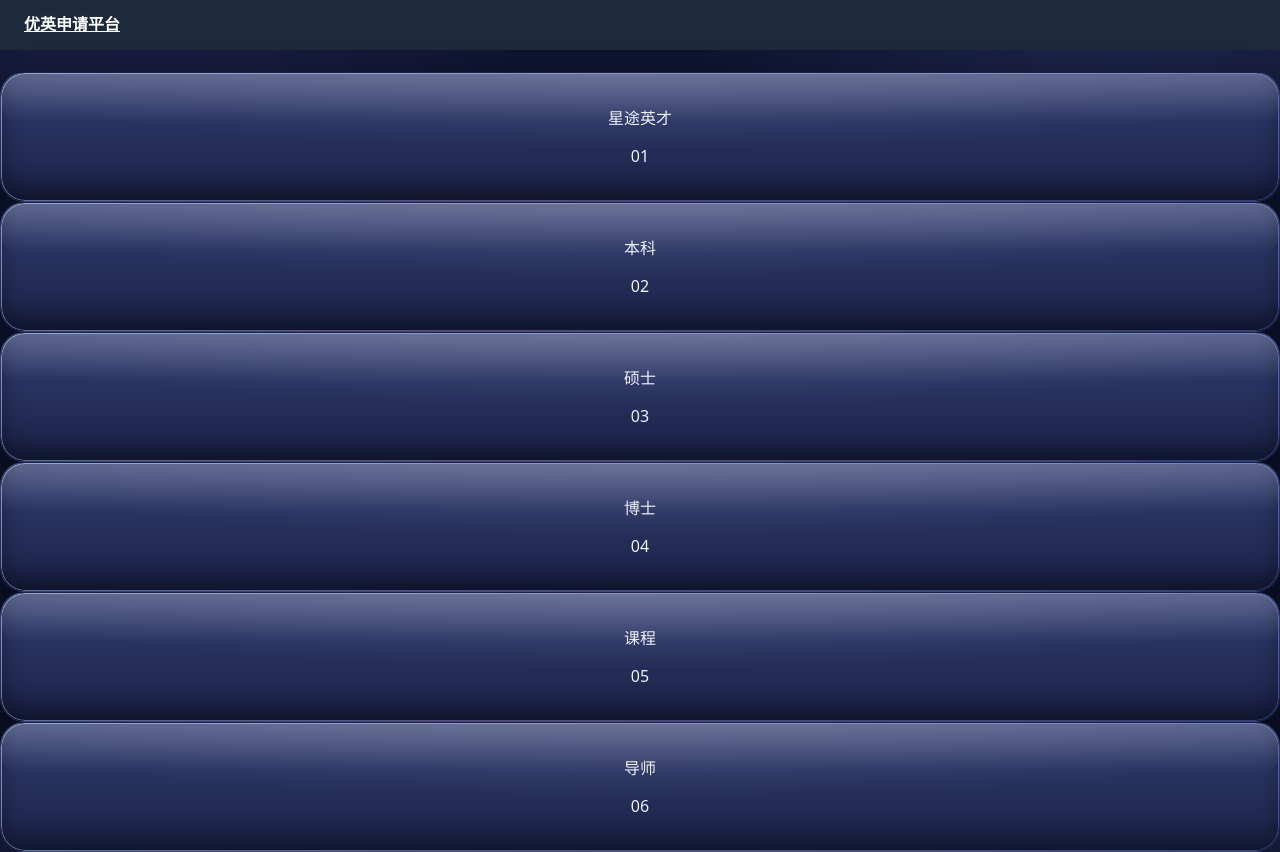
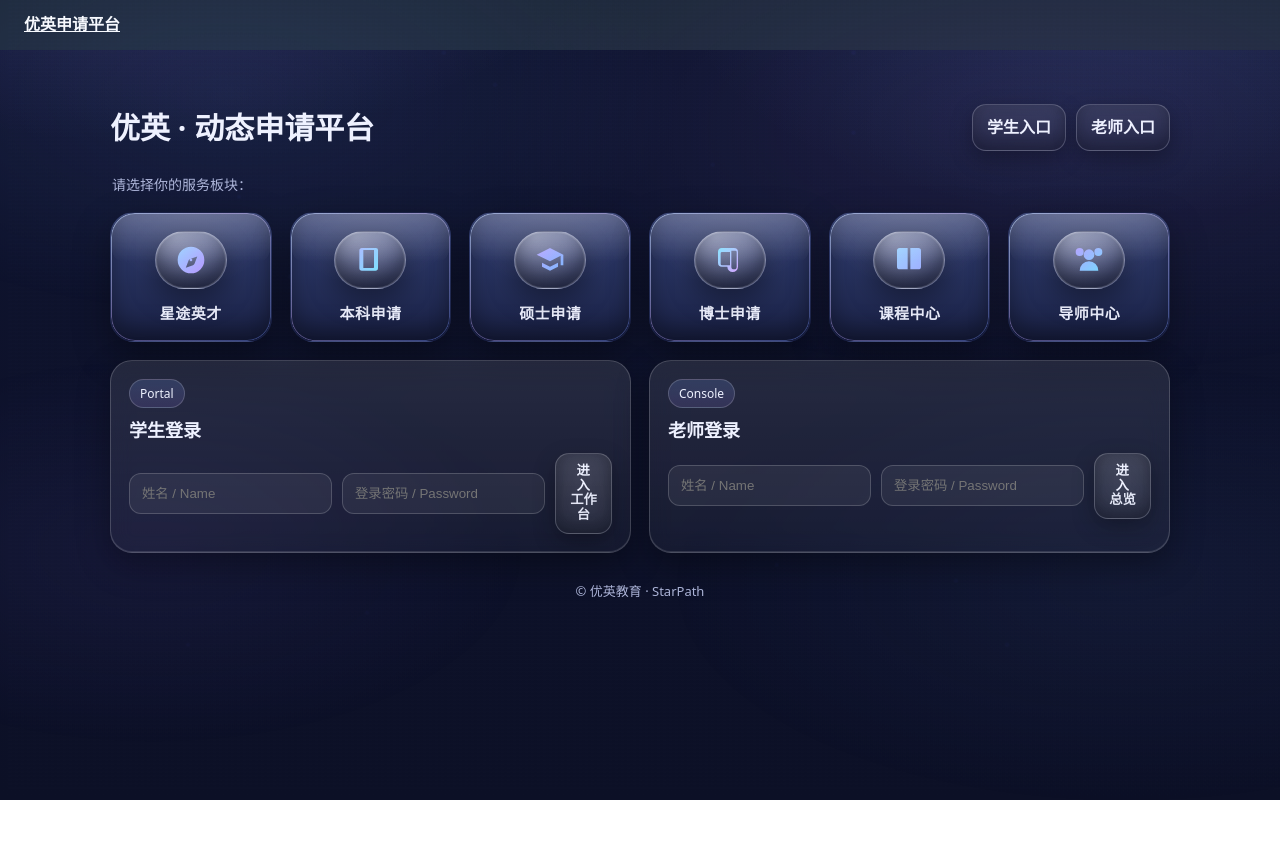
Before and after one commit to wangxiaoyan2088-spec/starpath, a Next.js app: page / in a window 1280 px wide. After the commit the page ends 800 px from the top, so only its background shows below. Built offline with nearby package versions, Linux system fonts and the light colour scheme.

Commit message:
Update page.tsx

```diff
--- a/app/page.tsx
+++ b/app/page.tsx
@@ -1,31 +1,147 @@
-import Link from 'next/link';
-
-type Section = { key:string; title:string; idx:string; row:1|2 };
-
-const sections: Section[] = [
-  { key:'xingtu',  title:'星途英才', idx:'01', row:1 },
-  { key:'benke',   title:'本科',     idx:'02', row:2 },
-  { key:'shuoshi', title:'硕士',     idx:'03', row:1 },
-  { key:'boshi',   title:'博士',     idx:'04', row:2 },
-  { key:'kecheng', title:'课程',     idx:'05', row:1 },
-  { key:'daoshi',  title:'导师',     idx:'06', row:2 },
-];
-
 export default function Home() {
   return (
-    <main className="landing">
-      <div className="landing-wrap">
-        {sections.map(s => (
-          <Link
-            key={s.key}
-            href={`/login?from=${s.key}`}
-            className={`bubble ${s.row === 1 ? 'row1' : 'row2'}`}
-          >
-            <span className="bubble-title">{s.title}</span>
-            <span className="bubble-index">{s.idx}</span>
-          </Link>
-        ))}
+    <div>
+      {/* 装饰层：星尘 + 两层星点 + 云气漂移 */}
+      <div className="fx" />
+      <div className="nebula" />
+
+      <div className="wrap">
+        <header>
+          <h1>优英 · 动态申请平台</h1>
+          <nav className="nav">
+            <a className="btn" href="/student">学生入口</a>
+            <a className="btn" href="/teacher">老师入口</a>
+          </nav>
+        </header>
+
+        <p className="muted">请选择你的服务板块：</p>
+
+        {/* 六个功能按钮 */}
+        <section className="grid" aria-label="功能板块">
+          {/* 星途英才 */}
+          <a className="bubble" href="/student">
+            <div className="cap" aria-hidden="true">
+              <svg viewBox="0 0 24 24">
+                <defs>
+                  <linearGradient id="g1" x1="0" y1="0" x2="1" y2="1">
+                    <stop offset="0" stopColor="#9ad0ff"/><stop offset="1" stopColor="#b798ff"/>
+                  </linearGradient>
+                </defs>
+                <path fill="url(#g1)" d="M12 2a10 10 0 1 0 .001 20.001A10 10 0 0 0 12 2zm4.7 7.3-2 5.4a2 2 0 0 1-1.2 1.2l-5.4 2 2-5.4a2 2 0 0 1 1.2-1.2l5.4-2zM12 13a1 1 0 1 0 0-2 1 1 0 0 0 0 2z"/>
+              </svg>
+            </div>
+            <div className="b-title">星途英才</div>
+          </a>
+
+          {/* 本科申请 */}
+          <a className="bubble" href="/student">
+            <div className="cap" aria-hidden="true">
+              <svg viewBox="0 0 24 24">
+                <defs>
+                  <linearGradient id="g2" x1="0" y1="0" x2="1" y2="1">
+                    <stop offset="0" stopColor="#a6baff"/><stop offset="1" stopColor="#7fe1ff"/>
+                  </linearGradient>
+                </defs>
+                <path fill="url(#g2)" d="M4 5a2 2 0 0 1 2-2h10.5A1.5 1.5 0 0 1 18 4.5V18a2 2 0 0 1-2 2H6a2 2 0 0 1-2-2V5zm3 .5V18h7.5a.5.5 0 0 0 .5-.5V4.5H7z"/>
+              </svg>
+            </div>
+            <div className="b-title">本科申请</div>
+          </a>
+
+          {/* 硕士申请 */}
+          <a className="bubble" href="/student">
+            <div className="cap" aria-hidden="true">
+              <svg viewBox="0 0 24 24">
+                <defs>
+                  <linearGradient id="g3" x1="0" y1="0" x2="1" y2="1">
+                    <stop offset="0" stopColor="#b7a8ff"/><stop offset="1" stopColor="#80b7ff"/>
+                  </linearGradient>
+                </defs>
+                <path fill="url(#g3)" d="M12 3 2 8l10 5 8-4.1V16h2V8L12 3zm0 14-6-3v3l6 3 6-3v-3l-6 3z"/>
+              </svg>
+            </div>
+            <div className="b-title">硕士申请</div>
+          </a>
+
+          {/* 博士申请 */}
+          <a className="bubble" href="/student">
+            <div className="cap" aria-hidden="true">
+              <svg viewBox="0 0 24 24">
+                <defs>
+                  <linearGradient id="g4" x1="0" y1="0" x2="1" y2="1">
+                    <stop offset="0" stopColor="#87e3ff"/><stop offset="1" stopColor="#d3a6ff"/>
+                  </linearGradient>
+                </defs>
+                <path fill="url(#g4)" d="M6 3h9a3 3 0 0 1 3 3v11a4 4 0 1 1-8 0H6a3 3 0 0 1-3-3V6a3 3 0 0 1 3-3zm7 14a2 2 0 1 0 4 0V6a1 1 0 0 0-1-1h-3v12zM5 7v8a1 1 0 0 0 1 1h6V6H6a1 1 0 0 0-1 1z"/>
+              </svg>
+            </div>
+            <div className="b-title">博士申请</div>
+          </a>
+
+          {/* 课程中心 */}
+          <a className="bubble" href="/student">
+            <div className="cap" aria-hidden="true">
+              <svg viewBox="0 0 24 24">
+                <defs>
+                  <linearGradient id="g5" x1="0" y1="0" x2="1" y2="1">
+                    <stop offset="0" stopColor="#9ed3ff"/><stop offset="1" stopColor="#9fb0ff"/>
+                  </linearGradient>
+                </defs>
+                <path fill="url(#g5)" d="M3 5a2 2 0 0 1 2-2h6v16H5a2 2 0 0 1-2-2V5zm16-2a2 2 0 0 1 2 2v12a2 2 0 0 1-2 2h-6V3h6z"/>
+              </svg>
+            </div>
+            <div className="b-title">课程中心</div>
+          </a>
+
+          {/* 导师中心 */}
+          <a className="bubble" href="/teacher">
+            <div className="cap" aria-hidden="true">
+              <svg viewBox="0 0 24 24">
+                <defs>
+                  <linearGradient id="g6" x1="0" y1="0" x2="1" y2="1">
+                    <stop offset="0" stopColor="#b0a2ff"/><stop offset="1" stopColor="#79d7ff"/>
+                  </linearGradient>
+                </defs>
+                <path fill="url(#g6)" d="M12 12a4 4 0 1 0-4-4 4 4 0 0 0 4 4zm-7 8a7 7 0 0 1 14 0H5zm14-11a3 3 0 1 0-3-3 3 3 0 0 0 3 3zM5 9a3 3 0 1 0-3-3 3 3 0 0 0 3 3z"/>
+              </svg>
+            </div>
+            <div className="b-title">导师中心</div>
+          </a>
+        </section>
+
+        {/* 登录区（按钮两行） */}
+        <section className="cols">
+          <div className="card">
+            <div className="chip">Portal</div>
+            <h2 className="col-title">学生登录</h2>
+            <form action="/student" method="get">
+              <div className="field">
+                <input className="input" placeholder="姓名 / Name" required />
+                <input className="input" type="password" placeholder="登录密码 / Password" required />
+                <button className="btn btn-2l" type="submit">
+                  <span>进入</span><span>工作台</span>
+                </button>
+              </div>
+            </form>
+          </div>
+
+          <div className="card">
+            <div className="chip">Console</div>
+            <h2 className="col-title">老师登录</h2>
+            <form action="/teacher" method="get">
+              <div className="field">
+                <input className="input" placeholder="姓名 / Name" required />
+                <input className="input" type="password" placeholder="登录密码 / Password" required />
+                <button className="btn btn-2l" type="submit">
+                  <span>进入</span><span>总览</span>
+                </button>
+              </div>
+            </form>
+          </div>
+        </section>
+
+        <footer>© 优英教育 · StarPath</footer>
       </div>
-    </main>
+    </div>
   );
 }
```
